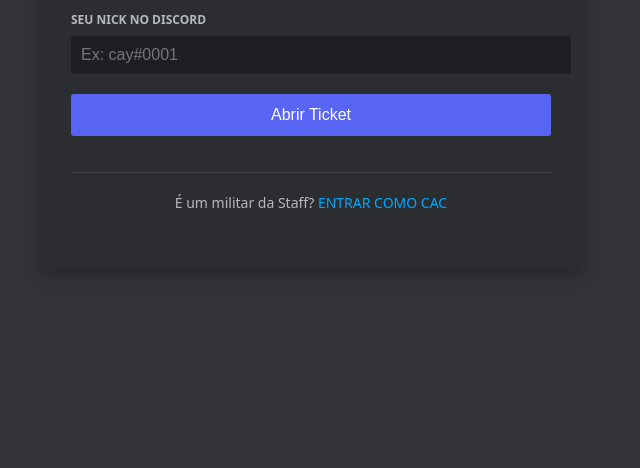
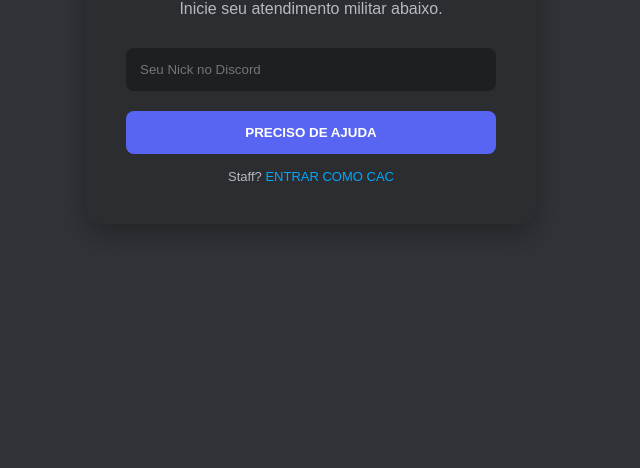
Before and after one commit to ruancarlos400300-sketch/suporte-site1, a website: page public/index.html in a window 1280 px wide. Shown: the part 332-800 px from the top of the page, without its empty margins (329-969 px from the left). Drawn offline with Linux system fonts and the light colour scheme.

Commit message:
Update index.html

```diff
--- a/public/index.html
+++ b/public/index.html
@@ -3,165 +3,116 @@
 <head>
     <meta charset="UTF-8">
     <meta name="viewport" content="width=device-width, initial-scale=1.0">
-    <title>CENTRAL DE SUPORTE | ORBITRON</title>
+    <title>CENTRAL ORBITRON</title>
     <script src="https://www.gstatic.com/firebasejs/9.0.0/firebase-app-compat.js"></script>
     <script src="https://www.gstatic.com/firebasejs/9.0.0/firebase-database-compat.js"></script>
     <script src="/firebase-config.js"></script>
     <style>
-        :root {
-            --bg-main: #313338;
-            --bg-card: #2b2d31;
-            --discord-blue: #5865F2;
-            --discord-green: #23a559;
-            --text-muted: #b5bac1;
-        }
+        :root { --bg: #313338; --card: #2b2d31; --blue: #5865F2; --green: #23a559; --text: #dbdee1; }
+        * { margin: 0; padding: 0; box-sizing: border-box; font-family: 'gg sans', sans-serif; }
+        body { background: var(--bg); color: white; display: flex; align-items: center; justify-content: center; height: 100vh; overflow: hidden; }
 
-        body {
-            margin: 0;
-            background: var(--bg-main);
-            color: white;
-            font-family: 'gg sans', 'Noto Sans', sans-serif;
-            display: flex;
-            align-items: center;
-            justify-content: center;
-            height: 100vh;
-        }
+        .container { background: var(--card); padding: 40px; border-radius: 16px; width: 450px; box-shadow: 0 10px 30px rgba(0,0,0,0.3); text-align: center; transition: 0.3s; animation: fadeIn 0.5s ease; }
+        @keyframes fadeIn { from { opacity: 0; transform: translateY(20px); } to { opacity: 1; transform: translateY(0); } }
 
-        .container {
-            background: var(--bg-card);
-            width: 100%;
-            max-width: 480px;
-            padding: 32px;
-            border-radius: 8px;
-            box-shadow: 0 8px 16px rgba(0,0,0,0.2);
-            text-align: center;
-        }
+        input { width: 100%; padding: 14px; background: #1e1f22; border: none; border-radius: 8px; color: white; margin-bottom: 20px; outline: none; }
+        .btn { width: 100%; padding: 14px; border-radius: 8px; border: none; font-weight: bold; cursor: pointer; transition: 0.2s; }
+        .btn-blue { background: var(--blue); color: white; margin-bottom: 15px; }
+        .btn-blue:hover { background: #4752c4; transform: scale(1.02); }
 
-        h1 { font-size: 24px; margin-bottom: 8px; font-weight: 700; }
-        p { color: var(--text-muted); margin-bottom: 24px; font-size: 16px; }
-
-        .input-group { text-align: left; margin-bottom: 20px; }
-        label { display: block; color: var(--text-muted); font-size: 12px; font-weight: 700; text-transform: uppercase; margin-bottom: 8px; }
-
-        input {
-            width: 100%;
-            padding: 10px;
-            background: #1e1f22;
-            border: none;
-            border-radius: 3px;
-            color: white;
-            font-size: 16px;
-            outline: none;
-        }
-
-        .btn-primary {
-            width: 100%;
-            background: var(--discord-blue);
-            color: white;
-            padding: 12px;
-            border: none;
-            border-radius: 3px;
-            font-size: 16px;
-            font-weight: 500;
-            cursor: pointer;
-            transition: 0.2s;
-            margin-bottom: 16px;
-        }
-        .btn-primary:hover { background: #4752c4; }
-
-        .divider {
-            height: 1px;
-            background: #3f4147;
-            margin: 20px 0;
-            position: relative;
-        }
-
-        .footer-text { font-size: 14px; color: var(--text-muted); }
-        .link-admin {
-            color: #00a8fc;
-            text-decoration: none;
-            cursor: pointer;
-            font-weight: 500;
-        }
-        .link-admin:hover { text-decoration: underline; }
-
-        /* Estilo do Chat quando aberto */
-        #chat-section { display: none; }
+        /* Chat e Estrelas */
+        #chat-area { display: none; text-align: left; }
+        .msgs { height: 250px; overflow-y: auto; background: #1e1f22; border-radius: 12px; padding: 15px; margin-bottom: 10px; }
+        .stars { font-size: 35px; color: #4e5058; margin: 20px 0; }
+        .stars span { cursor: pointer; transition: 0.2s; }
+        .stars span.active { color: #faa61a; text-shadow: 0 0 10px rgba(250, 166, 26, 0.5); }
     </style>
 </head>
 <body>
 
-    <div class="container" id="main-box">
-        <div id="ticket-section">
-            <h1>Precisa de ajuda?</h1>
-            <p>Abra um chamado agora com a Staff Orbitron.</p>
-
-            <div class="input-group">
-                <label>Seu Nick no Discord</label>
-                <input type="text" id="player-nick" placeholder="Ex: cay#0001">
-            </div>
-
-            <button class="btn-primary" onclick="abrirChamado()">Abrir Ticket</button>
-
-            <div class="divider"></div>
-
-            <p class="footer-text">
-                É um militar da Staff?
-                <span class="link-admin" onclick="window.location.href='/login'">ENTRAR COMO CAC</span>
-            </p>
+    <div class="container" id="box">
+        <div id="setup-area">
+            <h1 style="margin-bottom: 10px;">Suporte Orbitron</h1>
+            <p style="color: #b5bac1; margin-bottom: 30px;">Inicie seu atendimento militar abaixo.</p>
+            <input type="text" id="player-nick" placeholder="Seu Nick no Discord">
+            <button class="btn btn-blue" onclick="abrirTicket()">PRECISO DE AJUDA</button>
+            <p style="font-size: 13px; color: #b5bac1;">Staff? <span style="color: #00a8fc; cursor: pointer;" onclick="window.location.href='/login'">ENTRAR COMO CAC</span></p>
         </div>
 
-        <div id="chat-section">
-            <h1 id="atendimento-titulo">Aguardando Staff...</h1>
-            <div id="msg-container" style="height: 200px; overflow-y: auto; background: #1e1f22; padding: 10px; border-radius: 3px; text-align: left; margin-bottom: 10px;"></div>
-            <input type="text" id="msg-input" placeholder="Conversar com Staff..." onkeypress="if(event.key==='Enter') enviarMsg()">
+        <div id="chat-area">
+            <h3 id="atend-nome" style="margin-bottom: 15px;">Aguardando...</h3>
+            <div class="msgs" id="msg-box"></div>
+            <input type="text" id="player-input" placeholder="Diga algo..." onkeypress="if(event.key==='Enter') enviarMsg()">
+        </div>
+
+        <div id="eval-area" style="display:none;">
+            <h2>Avalie o Atendimento</h2>
+            <div class="stars" id="star-list">
+                <span onclick="setStar(1)">★</span><span onclick="setStar(2)">★</span><span onclick="setStar(3)">★</span><span onclick="setStar(4)">★</span><span onclick="setStar(5)">★</span>
+            </div>
+            <button class="btn btn-blue" style="background: var(--green);" onclick="confirmarAvaliacao()">ENVIAR AVALIAÇÃO</button>
         </div>
     </div>
 
     <script>
-        let meuTicketId = null;
+        let ticketId = null;
+        let rating = 0;
 
-        function abrirChamado() {
+        function abrirTicket() {
             const nick = document.getElementById('player-nick').value;
-            if(!nick) return alert("Digite seu nick!");
+            if(!nick) return;
+            const ref = db.ref('tickets').push();
+            ticketId = ref.key;
 
-            const ref = db.ref('tickets').push();
-            meuTicketId = ref.key;
+            // Mensagem Automática Inicial
+            ref.set({ nick: nick, status: 'aberto', criadoEm: Date.now() });
+            ref.child('mensagens').push({ autor: 'SISTEMA', texto: `Olá ${nick}, a Staff Orbitron foi notificada. Aguarde um instante.` });
 
-            ref.set({
-                nick: nick,
-                status: 'aberto',
-                timestamp: Date.now()
-            }).then(() => {
-                document.getElementById('ticket-section').style.display = 'none';
-                document.getElementById('chat-section').style.display = 'block';
-                document.getElementById('atendimento-titulo').innerText = "Atendimento: " + nick;
-                iniciarEscuta();
+            document.getElementById('setup-area').style.display = 'none';
+            document.getElementById('chat-area').style.display = 'block';
+            escutar();
+        }
+
+        function escutar() {
+            db.ref('tickets/' + ticketId).on('value', snap => {
+                const t = snap.val();
+                if(t && t.status === 'avaliando') {
+                    document.getElementById('chat-area').style.display = 'none';
+                    document.getElementById('eval-area').style.display = 'block';
+                }
+            });
+            db.ref('tickets/' + ticketId + '/mensagens').on('child_added', snap => {
+                const m = snap.val();
+                const p = document.createElement('div');
+                p.style.marginBottom = "8px";
+                p.innerHTML = `<b style="color:${m.autor==='SISTEMA'?'#faa61a':m.autor==='staff'?'#5865f2':'#23a559'}">${m.autor}:</b> ${m.texto}`;
+                document.getElementById('msg-box').appendChild(p);
+                document.getElementById('msg-box').scrollTop = document.getElementById('msg-box').scrollHeight;
             });
         }
 
-        function iniciarEscuta() {
-            db.ref('tickets/' + meuTicketId + '/mensagens').on('child_added', snap => {
-                const m = snap.val();
-                const div = document.createElement('div');
-                div.style.marginBottom = "8px";
-                div.innerHTML = `<span style="color:${m.autor === 'staff' ? '#5865F2' : '#23a559'}; font-weight:bold;">${m.autor.toUpperCase()}:</span> <span style="color:#dbdee1;">${m.texto}</span>`;
-                const container = document.getElementById('msg-container');
-                container.appendChild(div);
-                container.scrollTop = container.scrollHeight;
+        function setStar(n) {
+            rating = n;
+            document.querySelectorAll('.stars span').forEach((s, i) => s.classList.toggle('active', i < n));
+        }
+
+        function confirmarAvaliacao() {
+            if(rating === 0) return alert("Selecione as estrelas!");
+            db.ref('tickets/' + ticketId).once('value', snap => {
+                const t = snap.val();
+                const bonus = 1 + (rating * 0.3);
+                db.ref('usuarios/' + t.atendidoPor + '/pontos').transaction(p => (p || 0) + bonus);
+                db.ref('tickets/' + ticketId).remove().then(() => {
+                    alert("Obrigado! Pontuação atribuída ao militar.");
+                    window.location.reload();
+                });
             });
         }
 
         function enviarMsg() {
-            const inp = document.getElementById('msg-input');
-            if(!inp.value || !meuTicketId) return;
-
-            db.ref('tickets/' + meuTicketId + '/mensagens').push({
-                autor: 'player',
-                texto: inp.value,
-                timestamp: Date.now()
-            });
-            inp.value = "";
+            const i = document.getElementById('player-input');
+            if(i.value) db.ref('tickets/' + ticketId + '/mensagens').push({ autor: 'player', texto: i.value });
+            i.value = "";
         }
     </script>
 </body>
```
